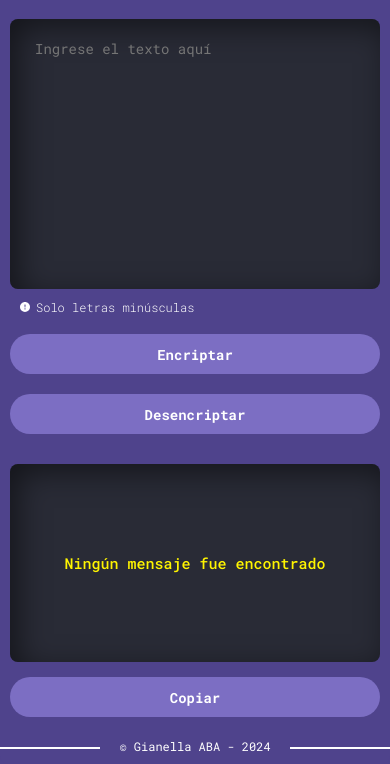
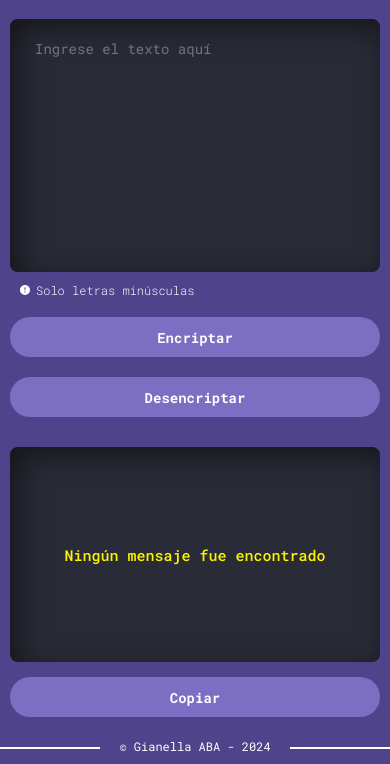
Before and after one commit to Giannie-060/Challenge-One, a plain HTML site: page index.html in a window 390 px wide. Shown: the part 80-844 px from the top of the page. Drawn offline with Linux system fonts and the light colour scheme.

Commit message:
Arreglando desbordamiento

```diff
--- a/app.js
+++ b/app.js
@@ -44,7 +44,7 @@ function condiciones(cadenaTexto) {
 
 function desencriptadorEncriptador(accion) {
     var textoIngresado = document.getElementById('texto-ingresado').value;
-    var textoGenerado = document.getElementById('texto-generado').value = '';
+    var textoGenerado = document.getElementById('texto-generado');
 
     if (textoIngresado.length > 0) {
         if (condiciones(textoIngresado)) {
--- a/index.html
+++ b/index.html
@@ -32,7 +32,7 @@
             </div>
             <div class="contenedor-final">
                 <div class="contenedor-tgenerado">
-                    <p class="texto-generado" id="texto-generado"></p>
+                    <textarea class="texto-generado" id="texto-generado"></textarea>
                     <div class="contenedor-espera" id="contenedor-espera">
                         <img src="img/espera.svg" class="espera" alt="espera">
                         <p class="texto-espera">Ningún mensaje fue encontrado</p>
--- a/style.css
+++ b/style.css
@@ -140,25 +140,29 @@ span{
     flex-grow: 1;
     position: relative;
 }
-.texto-ingresado,.contenedor-tgenerado{
-    padding: 30px 40px;
+.texto-ingresado,.texto-generado{
+    padding: 30px 32px 30px 40px;
     border-radius: 8px;
     background: #292B36;
     box-shadow: 8px 8px 30px 0px rgba(0, 0, 0, 0.50) inset;
-    /* overflow: scroll; */
+    height: 100%;
+    width: 100%;
+    resize: none;
+    border: none;
+}
+::-webkit-scrollbar {
+    width: 8px;
+}
+::-webkit-scrollbar-thumb {
+    background: #1b1d26;
+    border-radius: 8px;
 }
 .texto-ingresado,.texto-generado,.texto-condicion{
     font-size: 20px;
     font-weight: 400;
     color: #FFF;
 }
-.texto-ingresado{
-    height: 100%;
-    width: 100%;
-    resize: none;
-    border: none;
-}
-.texto-ingresado:focus{
+.texto-generado:focus,.texto-ingresado:focus{
     outline: none;
 }
 .contenedor-advertencia{
@@ -322,8 +326,8 @@ span{
     .texto-ingresado,.texto-generado,.boton{
         font-size: 16px;
     }
-    .texto-ingresado,.contenedor-tgenerado{
-        padding: 20px 25px;
+    .texto-ingresado,.texto-generado{
+        padding: 20px 17px 20px 25px;
     }
     .texto-advertencia,.desarrollado>p{
         font-size: 12px;
```
